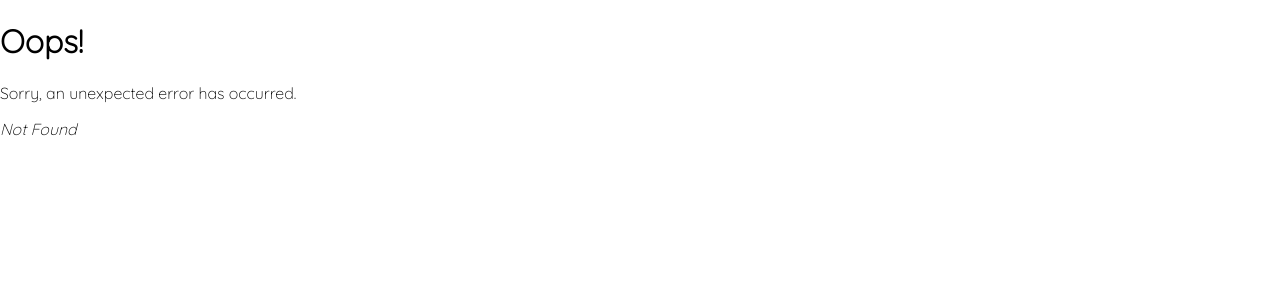
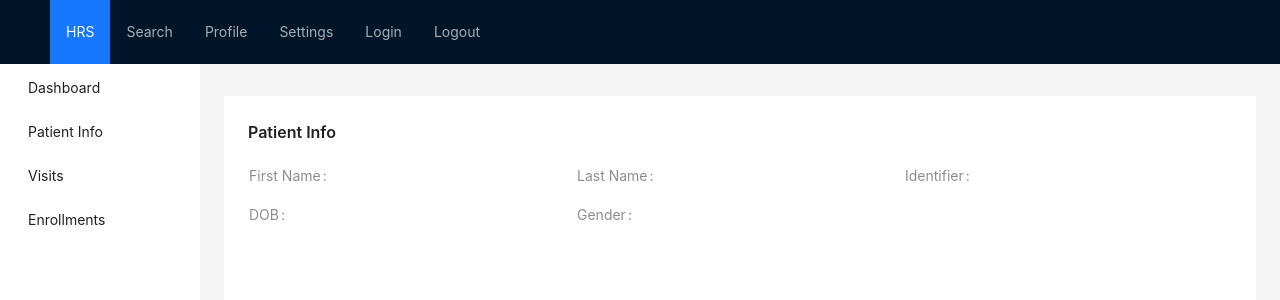
Before and after one commit to Mandeep56Singh/mini-hrs, a React (Vite) app in the folder apps/front-end/: page /patient-dashboard/1/patient-info in a window 1280 px wide. Before the commit this address had no page. Shown: the top 300 px of the page. Built offline with nearby package versions, Linux system fonts and the light colour scheme; no server answers.

Commit message:
FE: Moved patient info from patient dashboard to its own route

```diff
--- a/apps/front-end/src/app/components/layout/layout-component.tsx
+++ b/apps/front-end/src/app/components/layout/layout-component.tsx
@@ -1,21 +1,15 @@
 import React from 'react';
-import { Breadcrumb, Layout, Menu, theme, MenuProps } from 'antd';
+import { Breadcrumb, Layout, Menu, theme } from 'antd';
 import NavigationComponent from '../navigation/navigation-component';
 import { Outlet } from 'react-router-dom';
-import { Link } from 'react-router-dom';
-import { ItemType } from 'antd/es/menu/hooks/useItems';
+import './layout-component.css';
 
 const { Header, Content, Sider } = Layout;
 
-const items2: MenuProps['items'] = ['Visits', 'Enrollment'].map((menuItem) => {
-  return {
-    key: menuItem,
-    icon: '',
-    label: <Link to="visits">{menuItem}</Link>,
-  };
-});
+// eslint-disable-next-line @typescript-eslint/no-empty-interface
+interface SideMenuItemsProps{}
 
-export const LayoutComponent: React.FC = ({ sideMenuItems }) => {
+export const LayoutComponent: React.FC<{sideMenuItems: SideMenuItemsProps}> = ({ sideMenuItems }) => {
   const {
     token: { colorBgContainer },
   } = theme.useToken();
--- a/apps/front-end/src/app/components/navigation/navigation-component.tsx
+++ b/apps/front-end/src/app/components/navigation/navigation-component.tsx
@@ -18,11 +18,7 @@ export function NavigationComponent(props: NavigationComponentProps) {
       key: 'home',
     },
     {
-      label: <Link to="/patient-dashboard">Patient Dashboard</Link>,
-      key: 'patient-dashboard',
-    },
-    {
-      label: <Link to="/patient-search">Patient Search</Link>,
+      label: <Link to="/patient-search">Search</Link>,
       key: 'patient-search',
     },
     {
--- a/apps/front-end/src/app/components/patient-info/patient-info.tsx
+++ b/apps/front-end/src/app/components/patient-info/patient-info.tsx
@@ -1,15 +1,24 @@
-import React from "react";
+import React,{ useState, useEffect } from "react";
 import { Patient } from "../../models/patient";
 import { Descriptions } from 'antd';
+import { useLoaderData } from "react-router-dom";
+import { getPatient } from '../../resources/patient.resource';
 
-const PatientInfo: React.FC<{patient: Patient}> = ({patient})=> {
+const PatientInfo: React.FC = ()=> {
+  const data: { uuid: string } = useLoaderData();
+  const [currentPatient, setCurrentPatient] = useState<Patient>();
+  useEffect(() => {
+    getPatient(data.uuid).then((patient: Patient) => {
+      setCurrentPatient(patient);
+    });
+  }, [data]);
     return(
         <Descriptions title="Patient Info">
-        <Descriptions.Item label="First Name">{patient?.patientNames[0]?.firstName}</Descriptions.Item>
-        <Descriptions.Item label="Last Name">{patient?.patientNames[0]?.lastName}</Descriptions.Item>
-        <Descriptions.Item label="Identifier">{patient?.patientIdentifiers[0].identifier}</Descriptions.Item>
-        <Descriptions.Item label="DOB">{patient?.dob}</Descriptions.Item>
-        <Descriptions.Item label="Gender">{patient?.gender}</Descriptions.Item>
+        <Descriptions.Item label="First Name">{currentPatient?.patientNames[0]?.firstName}</Descriptions.Item>
+        <Descriptions.Item label="Last Name">{currentPatient?.patientNames[0]?.lastName}</Descriptions.Item>
+        <Descriptions.Item label="Identifier">{currentPatient?.patientIdentifiers[0].identifier}</Descriptions.Item>
+        <Descriptions.Item label="DOB">{currentPatient?.dob}</Descriptions.Item>
+        <Descriptions.Item label="Gender">{currentPatient?.gender}</Descriptions.Item>
       </Descriptions>
     );
 
--- a/apps/front-end/src/app/pages/patient-dashboard/patient-dashboard.tsx
+++ b/apps/front-end/src/app/pages/patient-dashboard/patient-dashboard.tsx
@@ -7,6 +7,16 @@ import { Link } from 'react-router-dom';
 const PatientDashboard: React.FC = () => {
   const data: { uuid: string } = useLoaderData();
   const sideMenuItems: MenuProps['items'] = [
+    {
+      key: 'dashboard',
+      label: 'Dashboard',
+      icon: ''
+    },
+    {
+      key: 'patient-info',
+      label: 'Patient Info',
+      icon: ''
+    },
     {
       key: 'visits',
       label: 'Visits',
--- a/apps/front-end/src/app/pages/patient-landing/patient-landing.tsx
+++ b/apps/front-end/src/app/pages/patient-landing/patient-landing.tsx
@@ -1,28 +1,10 @@
-import React, { useState, useEffect } from 'react';
-import { useLoaderData } from 'react-router-dom';
-import { Patient } from '../../models/patient';
-import { getPatient } from '../../resources/patient.resource';
-import PatientInfo from '../../components/patient-info/patient-info';
 import { Row, Col } from 'antd';
 
 const PatientLanding: React.FC = () => {
-  const data: { uuid: string } = useLoaderData();
-  const [currentPatient, setCurrentPatient] = useState<Patient>();
-  const [patientLoaded, setPatientLoaded] = useState<boolean>(false);
 
-  useEffect(() => {
-    getCurrentPatient(data.uuid).then((patient: Patient) => {
-      setCurrentPatient(patient);
-      setPatientLoaded(true);
-    });
-  }, [data]);
-  const getCurrentPatient = async (patientUuid: string): Promise<Patient> => {
-    const patient: Patient = await getPatient(patientUuid);
-    return patient;
-  };
   return (
       <Row>
-        <Col>{patientLoaded && <PatientInfo patient={currentPatient} />}</Col>
+        <Col>Patient Dashboard</Col>
       </Row>
   );
 };
--- a/apps/front-end/src/app/pages/patient-search/patient-search.tsx
+++ b/apps/front-end/src/app/pages/patient-search/patient-search.tsx
@@ -6,6 +6,7 @@ import { ColumnsType } from 'antd/es/table';
 import TableList from '../../components/table-list/table-list';
 import { PatientIdentifier } from '../../models/patient';
 import { Link } from 'react-router-dom';
+import { getYearMonthDate } from '../../utils/date-formatter';
 
 const { Search } = Input;
 interface DataType {
@@ -22,7 +23,7 @@ const columns: ColumnsType<DataType> = [
     dataIndex: 'identifier',
     render: (text: string, record: DataType) => {
       return (
-        <Link to={`/patient-dashboard/${record?.patientUuid}/landing`}>
+        <Link to={`/patient-dashboard/${record?.patientUuid}/dashboard`}>
           {text}
         </Link>
       );
@@ -55,7 +56,7 @@ const PatientSearch: React.FC = () => {
       return {
         key: result?.id,
         identifier: result?.identifier,
-        dob: result.patient?.dob,
+        dob: getYearMonthDate(result.patient?.dob),
         gender: result.patient?.gender,
         patientUuid: result.patient?.uuid,
       };
--- a/apps/front-end/src/app/routes/app-router.tsx
+++ b/apps/front-end/src/app/routes/app-router.tsx
@@ -7,6 +7,7 @@ import PatientLanding from "../pages/patient-landing/patient-landing";
 import Visits from "../pages/visits/visits";
 import PatientDashboard from "../pages/patient-dashboard/patient-dashboard";
 import ProgramEnrollment from "../pages/program-enrollment/program-enrollment";
+import PatientInfo from "../components/patient-info/patient-info";
 
 export const appRouter = createBrowserRouter([
     {
@@ -28,8 +29,15 @@ export const appRouter = createBrowserRouter([
       },
       children: [
         {
-          path: ':uuid/landing',
+          path: ':uuid/dashboard',
           element: <PatientLanding/>,
+          loader: ({params})=>{
+              return params;
+          }
+        },
+        {
+          path: ':uuid/patient-info',
+          element: <PatientInfo />,
           loader: ({params})=>{
               return params;
           }
--- a/apps/front-end/src/app/utils/date-formatter.ts
+++ b/apps/front-end/src/app/utils/date-formatter.ts
@@ -3,3 +3,7 @@ import { format } from 'date-fns';
 export const formatDate = (date: string): string => {
   return format(new Date(date), 'yyyy-MM-dd hh:mm:ss');
 };
+
+export const getYearMonthDate = (date: string):string =>{
+  return format(new Date(date), 'yyyy-MM-dd');
+}
--- a/apps/front-end/src/styles.css
+++ b/apps/front-end/src/styles.css
@@ -1,5 +1,5 @@
 @import url('https://fonts.googleapis.com/css2?family=Quicksand:wght@300&display=swap');
 body{
-    font-family: 'Quicksand', sans-serif;
+    font-family: 'Quicksand', sans-serif !important;
     margin: 0px;
 }
```
Also changed, not shown: apps/front-end/src/app/components/layout/layout-component.css (added), apps/front-end/src/app/components/layout/layout-component.module.css (deleted).
